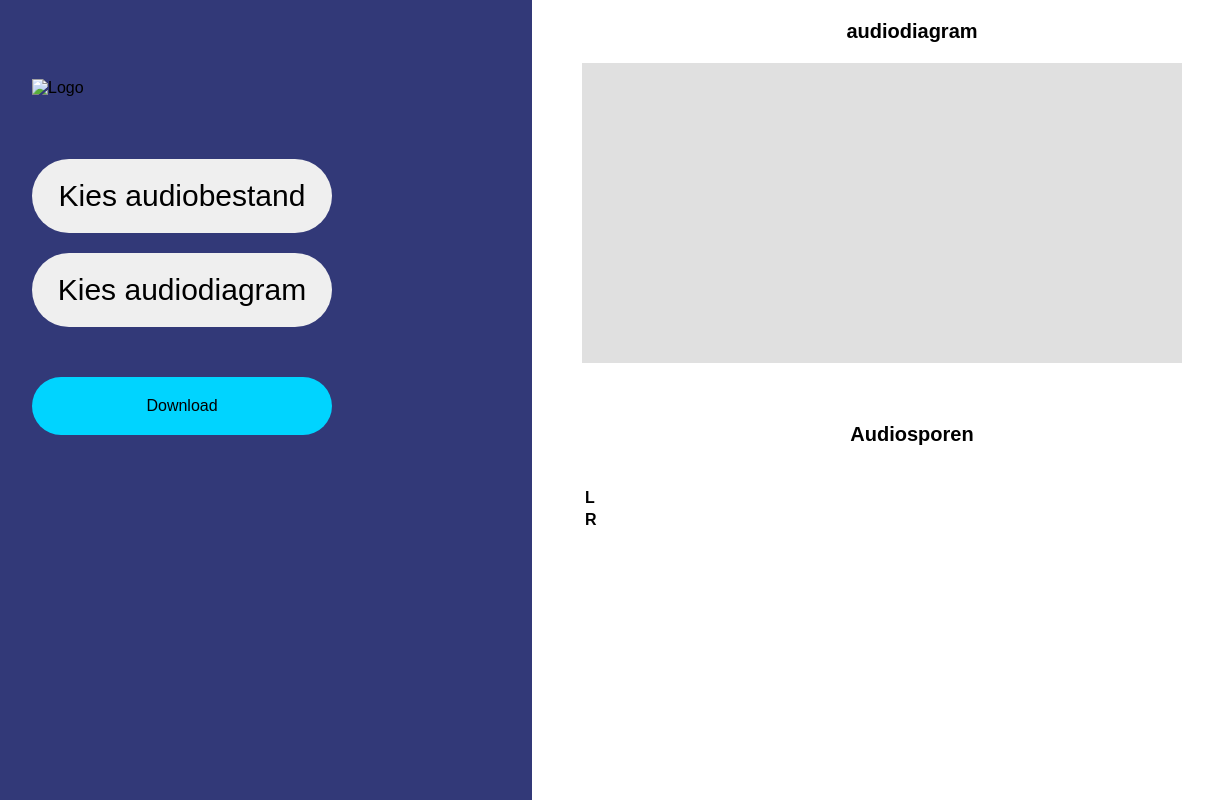
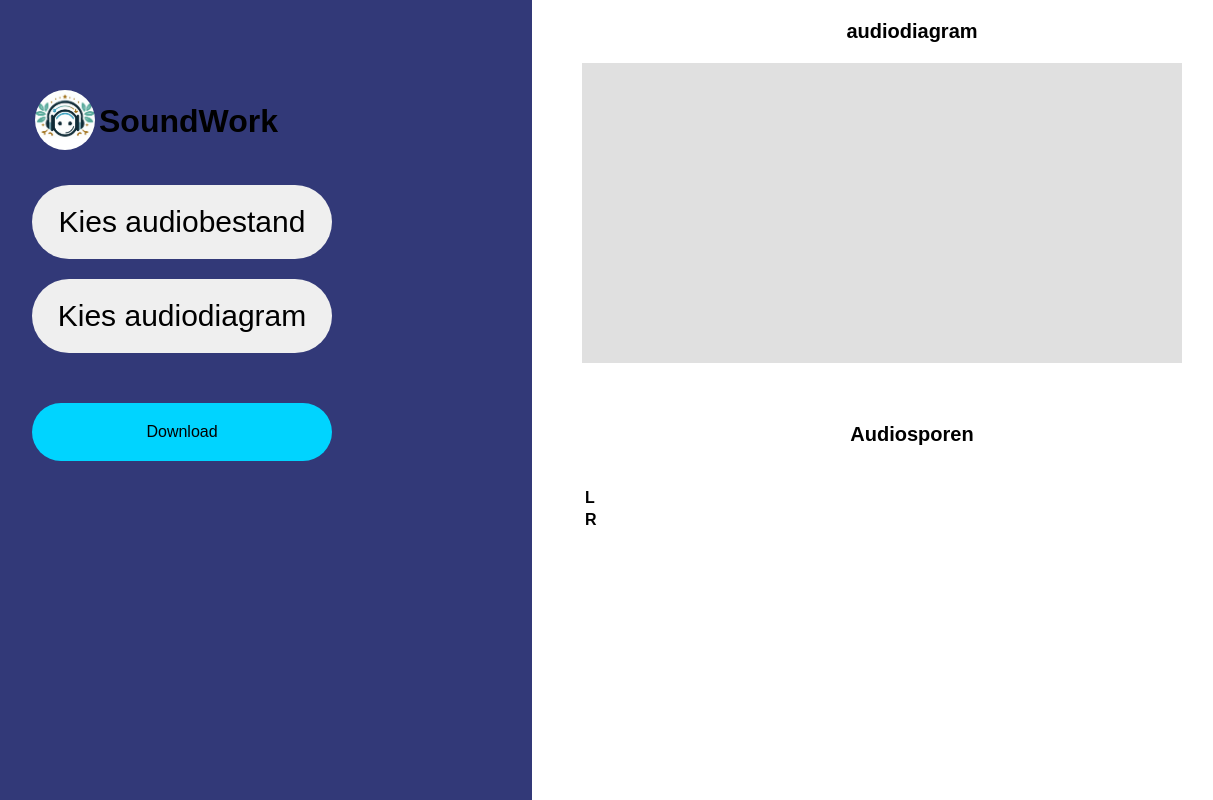
Before and after one commit to Wolfpl2001/Audiometer-app, an Electron app: page frontend/index.html in a window 1600 px wide. Shown: the whole page, without its empty margins (48-1261 px from the left). Drawn offline with nearby package versions, Linux system fonts and the light colour scheme; no server answers.

Commit message:
Smal changes

```diff
--- a/frontend/css/layout.css
+++ b/frontend/css/layout.css
@@ -94,3 +94,6 @@ main {
 .container {
     display: flex;
   }
+.logos{
+    border-radius: 60px;
+}
--- a/frontend/index.html
+++ b/frontend/index.html
@@ -16,14 +16,25 @@
       http-equiv="X-Content-Security-Policy"
       content="default-src 'self'; script-src 'self'"
     />
-    <title>Audio Bijwerking software</title>
-    <link rel="icon" type="image/x-icon" href="/assets/icon.ico">
+    <title>SoundWork</title>
+    <link rel="icon" type="image/x-icon" href="../assets/icon.ico">
   </head>
   <body>
 
     <main>
       <div class="buttons">
-        <img src="./dumy/logo.jpg" alt="Logo" width="60px" height="60px" style="border-radius: 60px;">
+        <Div>
+          <table>
+            <tr>
+              <td>
+                <img src="../assets/icon.png" class="logos" alt="Logo" width="60px" height="60px" style="border-radius: 60px;">
+              </td>
+              <td>
+                <H1>SoundWork</H1>
+              </td>
+            </tr>
+        </table>
+      </Div>
         <button id="audiobestand">Kies audiobestand</button>
         <button id="openFileBtn" >Kies audiodiagram</button>
         <button id="downoload">Download</button>
```
Also changed, not shown: assets/icon.png (added).
